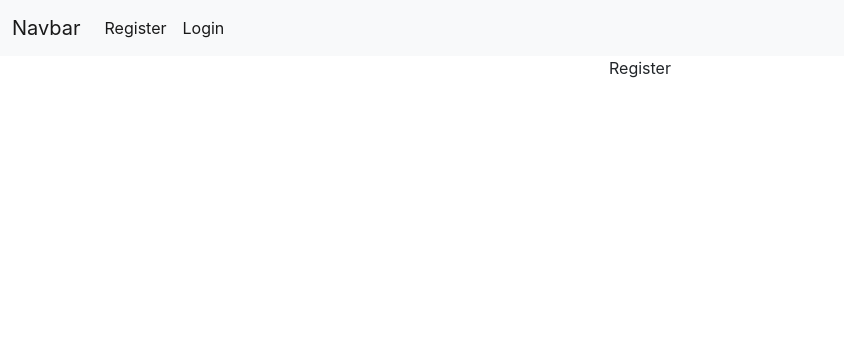
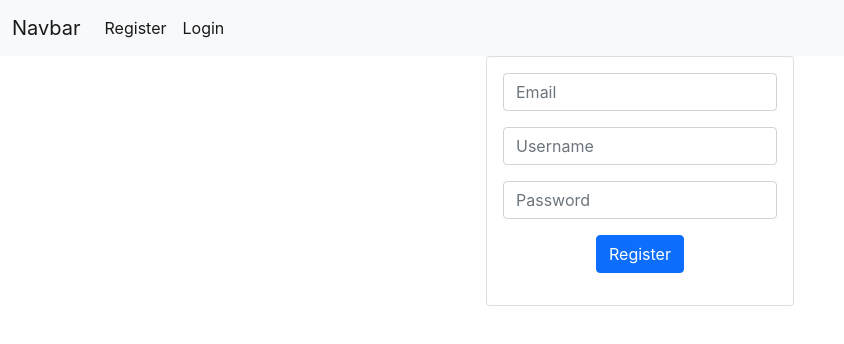
Before and after one commit to Guitartheist/react_tracer, a React (Create React App) app in the folder app/: page /register in a window 1280 px wide. Shown: the top 344 px of the page, without its empty margins (0-844 px from the left). Built offline with nearby package versions, Linux system fonts and the light colour scheme.

Commit message:
bootstrap register and login forms in place but not hooked up to any functionality

```diff
--- a/app/src/App.css
+++ b/app/src/App.css
@@ -36,3 +36,7 @@
     transform: rotate(360deg);
   }
 }
+
+.max-320 {
+  max-width: 320px;
+}
--- a/app/src/App.tsx
+++ b/app/src/App.tsx
@@ -20,6 +20,22 @@ function App() {
           <Route path="/" element={<Navbar />}>
             <Route path="login" element={<LoginDisplay />} />
             <Route path="register" element={<RegisterDisplay />} />
+            <Route
+              path="/"
+              element={
+                <main style={{ padding: "1rem" }}>
+                  <p>Replace this with the landing page element!</p>
+                </main>
+              }
+            />
+            <Route
+              path="*"
+              element={
+                <main style={{ padding: "1rem" }}>
+                  <p>Replace this with 404 or invalid URL element!</p>
+                </main>
+              }
+            />
           </Route>
         </Routes>
       </BrowserRouter>
--- a/app/src/components/displays/LoginDisplay.tsx
+++ b/app/src/components/displays/LoginDisplay.tsx
@@ -2,7 +2,19 @@ import React from 'react';
 
 function LoginDisplay() {
     return (
-        <>Login</>
+        <div className="d-flex justify-content-center">
+            <div className="card max-320" >
+                <div className="card-body">
+                    <div className="input-group mb-3">
+                        <input type="text" className="form-control" placeholder="Username" aria-label="Username" aria-describedby="basic-addon1" />
+                    </div>
+                    <div className="input-group mb-3">
+                        <input type="text" className="form-control" placeholder="Password" aria-label="Username" aria-describedby="basic-addon1" />
+                    </div>
+                    <p className="btn btn-primary">Login</p>
+                </div>
+            </div>
+        </div>
     );
 }
 
--- a/app/src/components/displays/RegisterDisplay.tsx
+++ b/app/src/components/displays/RegisterDisplay.tsx
@@ -2,7 +2,22 @@ import React from 'react';
 
 function RegisterDisplay() {
     return (
-        <>Register</>
+        <div className="d-flex justify-content-center">
+            <div className="card max-320" >
+                <div className="card-body">
+                <div className="input-group mb-3">
+                        <input type="text" className="form-control" placeholder="Email" aria-label="Email" aria-describedby="basic-addon1" />
+                    </div>
+                    <div className="input-group mb-3">
+                        <input type="text" className="form-control" placeholder="Username" aria-label="Username" aria-describedby="basic-addon1" />
+                    </div>
+                    <div className="input-group mb-3">
+                        <input type="text" className="form-control" placeholder="Password" aria-label="Username" aria-describedby="basic-addon1" />
+                    </div>
+                    <p className="btn btn-primary">Register</p>
+                </div>
+            </div>
+        </div>
     );
 }
 
```
Lines whose indentation alone changed are shown as unchanged.
